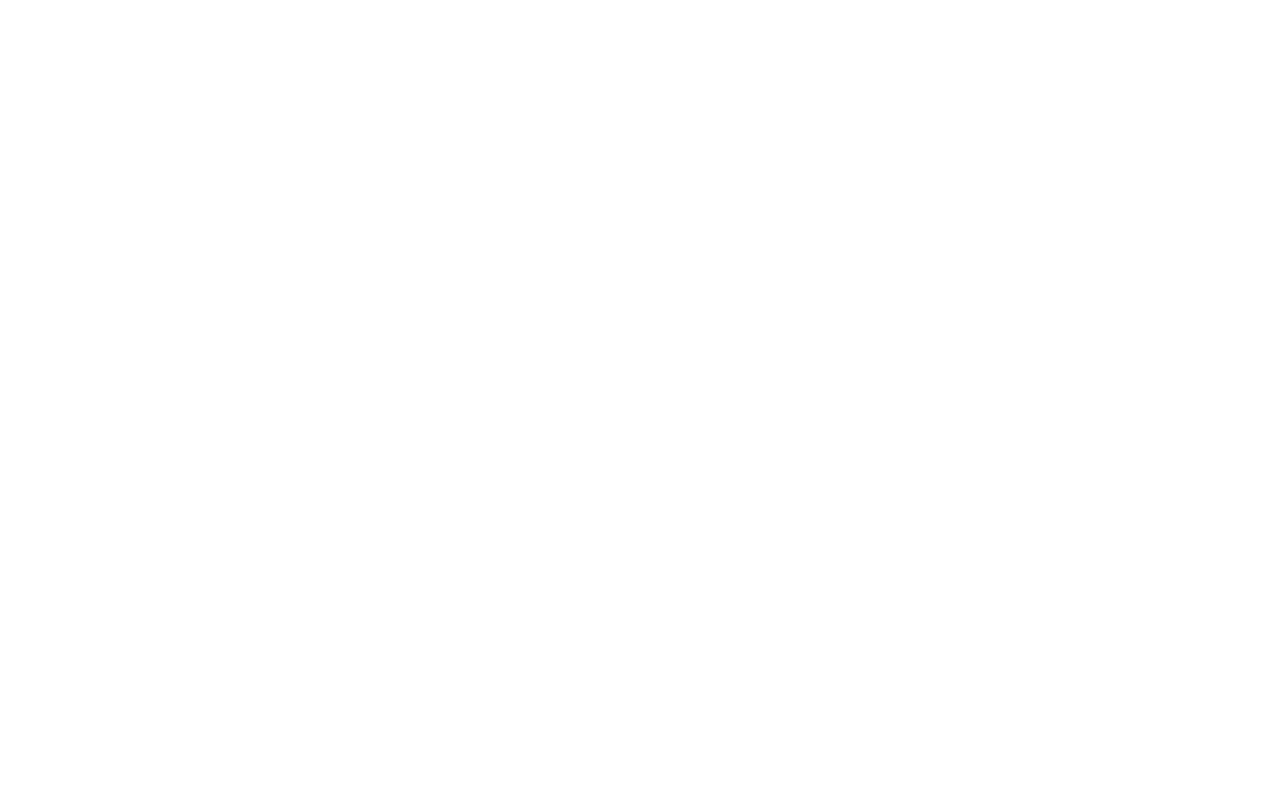
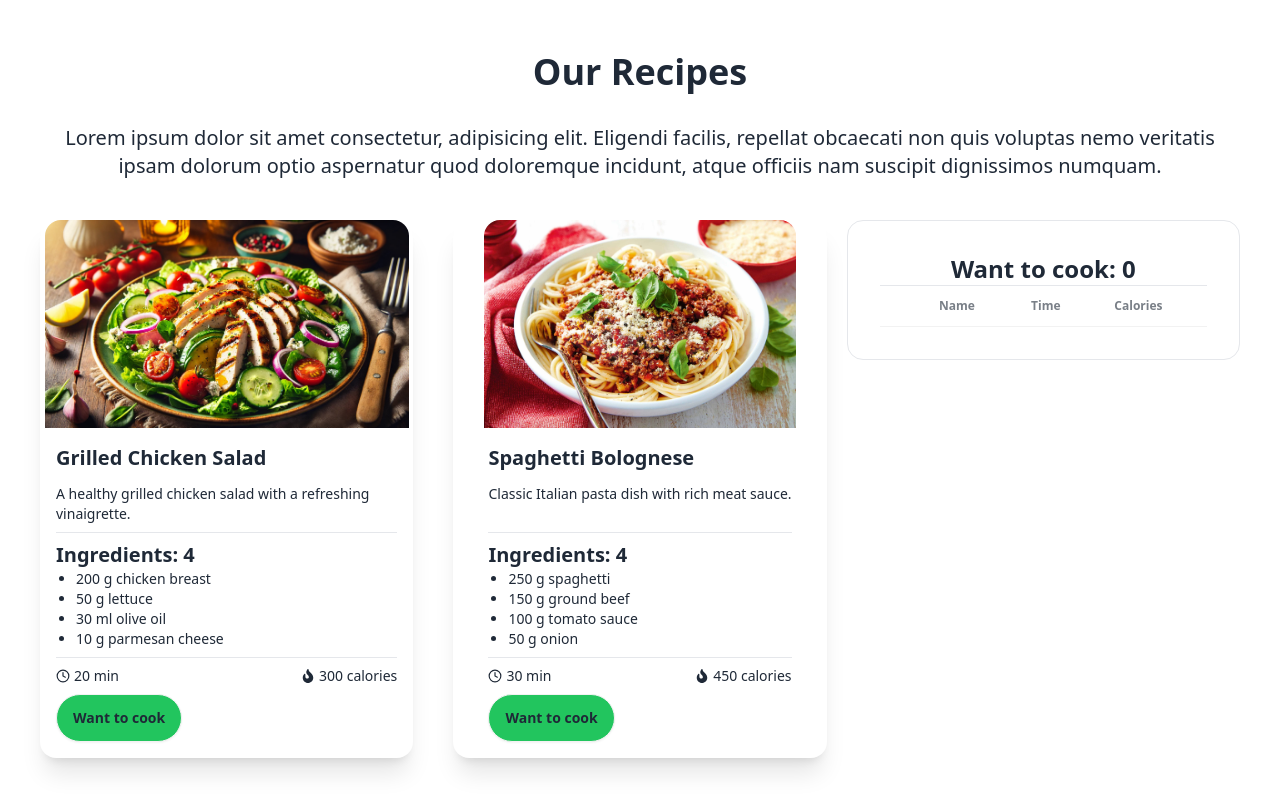
Before and after one commit to NaimulHasanEmon/Assignment-7-The-Chef-Table-, a React (Vite) app: page / in a window 1280 px wide. Shown: the part 880-1676 px from the top of the page. Before the commit the page ends 868 px from the top, so only its background shows below. Built offline with nearby package versions, Linux system fonts and the light colour scheme.

Commit message:
Almost everything added.

```diff
--- a/public/recipe.json
+++ b/public/recipe.json
@@ -1,5 +1,4 @@
-{
-    "recipes": [
+[
     {
         "recipe_id": 1,
         "recipe_image": "../src/assets/Images/Grilled Chicken Salad.jpg",
@@ -55,4 +54,3 @@
         "calories": "200 calories"
     }
 ]
-}
--- a/src/App.jsx
+++ b/src/App.jsx
@@ -1,5 +1,6 @@
 import Banner from './components/Banner/Banner'
 import Navbar from './components/Navbar/Navbar'
+import Recipes from './components/Recipes/Recipes'
 
 function App() {
   return (
@@ -7,6 +8,7 @@ function App() {
     <div className='mx-10'>
       <Navbar></Navbar>
       <Banner></Banner>
+      <Recipes></Recipes>
     </div>
     </>
   )
--- a/src/components/RecipeCard/RecipeCard.jsx
+++ b/src/components/RecipeCard/RecipeCard.jsx
@@ -0,0 +1,60 @@
+import PropTypes from "prop-types";
+import { FiClock } from "react-icons/fi";
+import { FaFire } from "react-icons/fa";
+
+const RecipeCard = ({recipe, handleWantToCook}) => {
+    const {recipe_name, recipe_image, short_description, ingredients, preparing_time, calories} = recipe
+    return (
+        <div>
+            <div className="card card-compact bg-base-100 h-full w-full shadow-xl justify-center items-center">
+                <figure>
+                    <img
+                    src={recipe_image}
+                    alt={recipe_image}
+                    className="h-52 w-full object-cover"
+                    />
+                </figure>
+                <div className="card-body">
+                    <h2 className="card-title">{recipe_name}</h2>
+                    <p className="text-start">{short_description}</p>
+                    <hr />
+                    <div className="text-start">
+                        <p className="text-xl font-semibold">Ingredients: {ingredients.length}</p>
+                        <ul className="list-disc pl-5">
+                            {
+                                ingredients.map(ing => {
+                                    return <li key={ing}>{ing}</li>;
+                                })
+                            }
+                        </ul>
+                    </div>
+                    <hr />
+                    <div className="flex justify-between">
+                        <div className="flex gap-1 items-center">
+                            <FiClock />
+                            <p>
+                                {preparing_time}
+                            </p>
+                        </div>
+                        <div className="flex gap-1 items-center">
+                            <FaFire />
+                            <p>
+                                {calories}
+                            </p>
+                        </div>
+                    </div>
+                    <div className="card-actions">
+                        <button onClick={() => handleWantToCook(recipe)} className="btn bg-green-500 rounded-full hover:bg-green-600">Want to cook</button>
+                    </div>
+                </div>
+            </div>
+        </div>
+    );
+};
+
+RecipeCard.propTypes = {
+    recipe: PropTypes.object.isRequired,
+    handleWantToCook: PropTypes.func.isRequired,
+}
+
+export default RecipeCard;
--- a/src/components/Recipes/Recipes.jsx
+++ b/src/components/Recipes/Recipes.jsx
@@ -0,0 +1,50 @@
+import { useEffect, useState } from 'react';
+import RecipeCard from '../RecipeCard/RecipeCard'
+import WantToCook from '../WantToCook/WantToCook';
+
+const Recipes = () => {
+    const[recipe, setRecipe] = useState([])
+
+    const[wtc, setWtc] = useState([])
+
+    useEffect(() => {
+        fetch('recipe.json')
+        .then(res => res.json())
+        .then(data => setRecipe(data))
+    }, [])
+
+    const handleWantToCook = recipe => {
+        const newWantToCook = [...wtc, recipe]
+        setWtc(newWantToCook)
+    }
+
+    return (
+        <div className="text-center content-center mt-16">
+            <p className="text-4xl font-bold">Our Recipes</p>
+            <p className="text-xl font-medium mt-8">Lorem ipsum dolor sit amet consectetur, adipisicing elit. Eligendi facilis, repellat obcaecati non quis voluptas nemo veritatis ipsam dolorum optio aspernatur quod doloremque incidunt, atque officiis nam suscipit dignissimos numquam.</p>
+            <div className="flex mt-10 gap-5">
+                {/* Recipe Card */}
+                <div className="w-2/3 grid grid-cols-2 gap-10 text-start">
+                {
+                    recipe.map((recipe, idx) => (
+                        <RecipeCard
+                        key={idx}
+                        recipe={recipe}
+                        handleWantToCook={handleWantToCook}
+                        ></RecipeCard>
+                    ))
+                }
+                </div>
+
+                {/* Want to cook */}
+                <div className="w-1/3 text-start">
+                    <WantToCook                             key={wtc.recipe_id}
+                        wtc={wtc}
+                    ></WantToCook>
+                </div>
+            </div>
+        </div>
+    );
+};
+
+export default Recipes;
--- /dev/null
+++ b/src/components/WantToCook/WantToCook.jsx
@@ -0,0 +1,48 @@
+import PropTypes from 'prop-types';
+
+const WantToCook = ({wtc}) => {
+    const {recipe_name, preparing_time, calories} = wtc
+    return (
+        <div>
+            <div className="card border">
+                <div className="card-body">
+                    <div>
+                        <p className="text-center text-2xl font-bold">Want to cook: {wtc.length}</p>
+                        <hr />
+                        <div className="overflow-x-auto">
+                            <table className="table">
+                                {/* head */}
+                                <thead>
+                                    <tr>
+                                        <th></th>
+                                        <th>Name</th>
+                                        <th>Time</th>
+                                        <th>Calories</th>
+                                    </tr>
+                                </thead>
+                                <tbody>
+                                    {
+                                        wtc.map((item, idx) => (
+                                            <tr key={idx}>
+                                                <td>{idx + 1}</td>
+                                                <td>{item.recipe_name}</td>
+                                                <td>{item.preparing_time}</td>
+                                                <td>{item.calories}</td>
+                                            </tr>
+                                        ))
+                                    }
+                                </tbody>
+                            </table>
+                        </div>
+                    </div>
+                </div>
+            </div>
+        </div>
+    );
+};
+
+WantToCook.propTypes = {
+    wtc: PropTypes.array.isRequired,
+};
+
+export default WantToCook;
```
Lines whose indentation alone changed are shown as unchanged.
